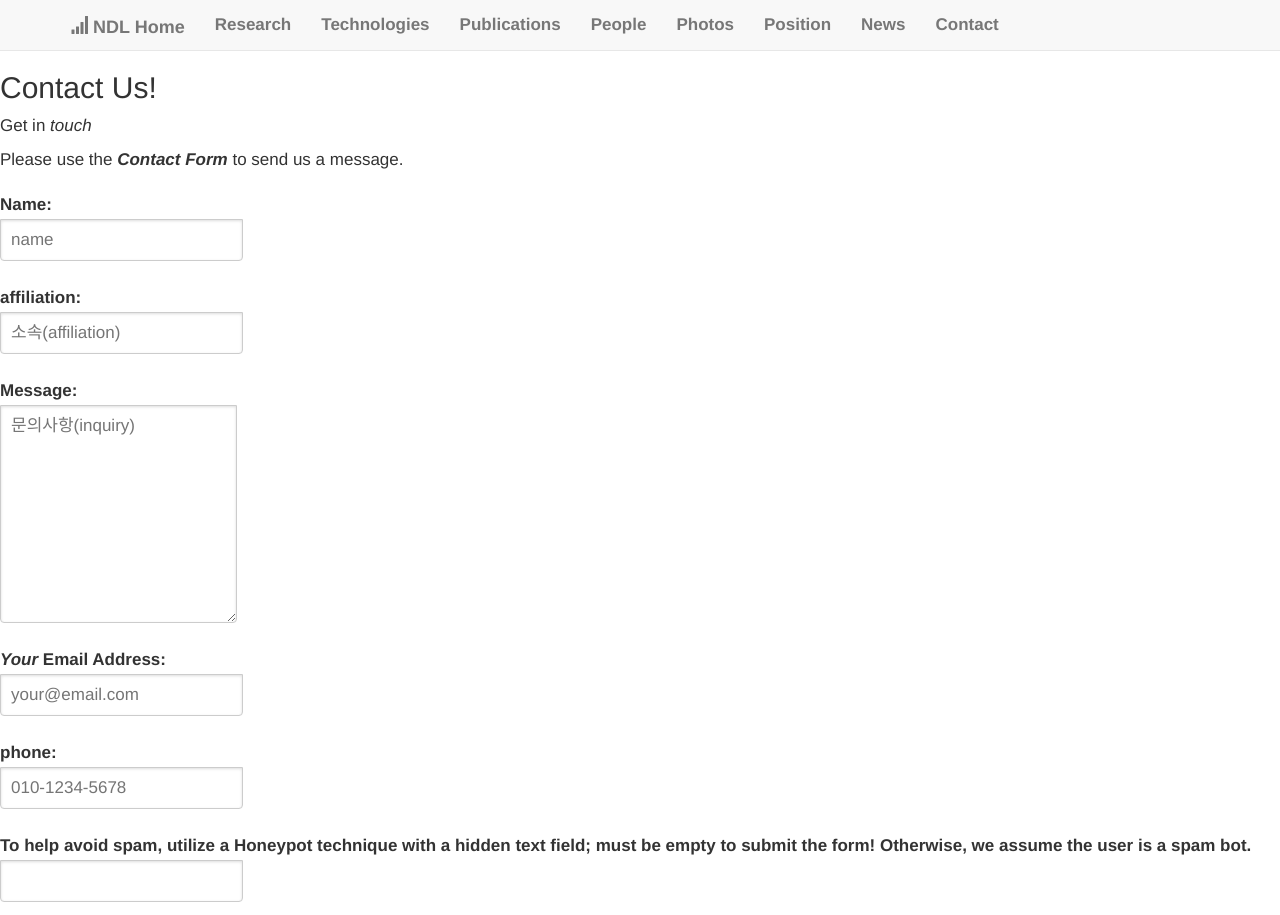
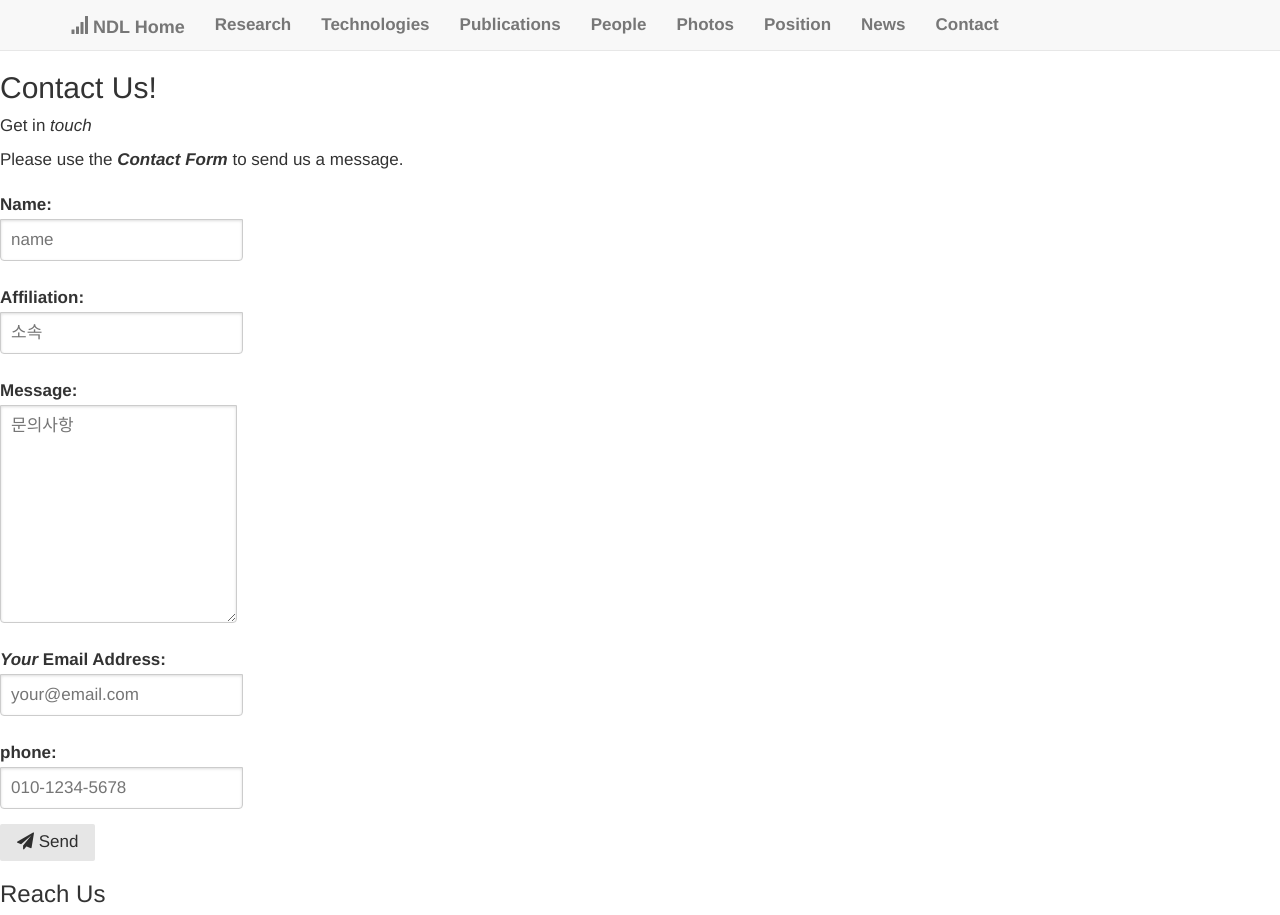
Before and after one commit to kleelab/kleelab.github.io, a Jekyll site: the page built from contact.html, in a window 1280 px wide and 1400 px high. Shown: the top 915 px of the window. Built offline with Jekyll 4.4.1, drawn with Linux system fonts in a browser that asks for light colours; nearby versions of some CDN libraries; a style sheet for code colours, icons or effects is not loaded; some of the changed lines change nothing that is shown; some of the changed text lies outside the part shown.

Commit message:
Update contact.html

```diff
--- a/contact.html
+++ b/contact.html
@@ -3,7 +3,7 @@
 ---
 
 <html lang="en">
-      <h2 class="content-head is-center">Contact Us!</h2>
+      <h2 class="content-head is-left">Contact Us!</h2>
   <aside>
        <p>Get in <em>touch</em></p>
            <p>Please use the <b><em>Contact Form</em></b> to send us a message.</p>
@@ -26,14 +26,14 @@
       </fieldset>
 
       <fieldset class="pure-group">
-        <label for="affiliation">affiliation: </label>
-        <input id="affiliation" name="affiliation" placeholder="소속(affiliation)" />
+        <label for="affiliation">Affiliation: </label>
+        <input id="affiliation" name="affiliation" placeholder="소속" />
       </fieldset>
 
       <fieldset class="pure-group">
         <label for="message">Message: </label>
         <textarea id="message" name="message" rows="10"
-        placeholder="문의사항(inquiry)"></textarea>
+        placeholder="문의사항"></textarea>
       </fieldset>
 
       <fieldset class="pure-group">
@@ -45,11 +45,6 @@
       <fieldset class="pure-group">
         <label for="phone">phone: </label>
         <input id="phone" name="color" placeholder="010-1234-5678" />
-      </fieldset>
-
-      <fieldset class="pure-group honeypot-field">
-        <label for="honeypot">To help avoid spam, utilize a Honeypot technique with a hidden text field; must be empty to submit the form! Otherwise, we assume the user is a spam bot.</label>
-        <input id="honeypot" type="text" name="honeypot" value="" />
       </fieldset>
 
       <button class="button-success pure-button button-xlarge">
@@ -70,8 +65,8 @@
                 <!-- Table for contact information -->
                 <table>
                     <tr>
-                        <td>Email </td>
-                        <td>Prof. Lee: klee@dgist.ac.kr</td>
+                        <td>Email</td>
+                        <td>klee@dgist.ac.kr</td>
                     </tr>
 
                     <tr>
@@ -80,10 +75,9 @@
                     </tr>
 
                     <tr>
-                        <td>Address </td>
-                        <td>DGIST <br>
-                            Office: E4-313, Lab: E4-517,518,520 <br>
-                            Deagu, South Korea</td>
+                        <td>DGIST </td>
+                        <td>뇌과학과 (Dept. of Brain Sciences <br>
+                            Office: E4-313, Lab: E4-517,518,520</td>
                     </tr>
                 </table>
 
```
